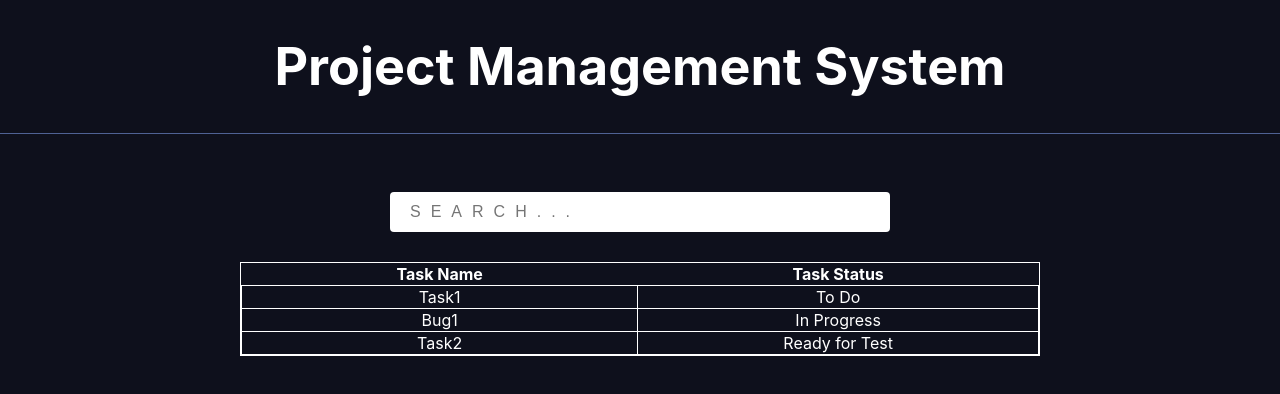
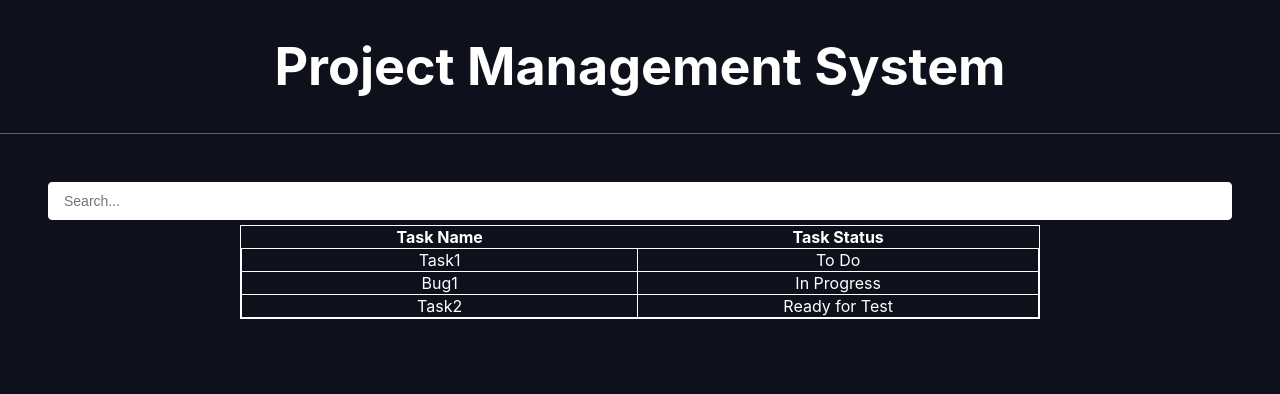
Before and after one commit to konstantinabl/project-management-system, a React (Create React App) app: page / in a window 1280 px wide. Both pictures are taken after a click on the element "Project Alpha". Shown: the top 394 px of the page. Built offline with nearby package versions, Linux system fonts and the light colour scheme.

Commit message:
fix styling of input field

```diff
--- a/src/App.css
+++ b/src/App.css
@@ -213,7 +213,7 @@ button[type="button"]:hover {
 }
 
 
-input[type="text"] {
+input[type="text"] .search {
   text-transform: uppercase;
   border: none;
   margin-top: 10px;
--- a/src/components/projectDetailPage.js
+++ b/src/components/projectDetailPage.js
@@ -14,7 +14,7 @@ export const ProjectDetailPage = ({data, setData}) => {
 
     return (
         <div className="container">
-            <input type="text" placeholder="Search..." value={keyword} onChange={e => setKeyword(e.target.value)}/>
+            <input type="text" className ="search" placeholder="Search..." value={keyword} onChange={e => setKeyword(e.target.value)}/>
             <table className="project-detail-table">
             <thead>
                 <tr>
```
